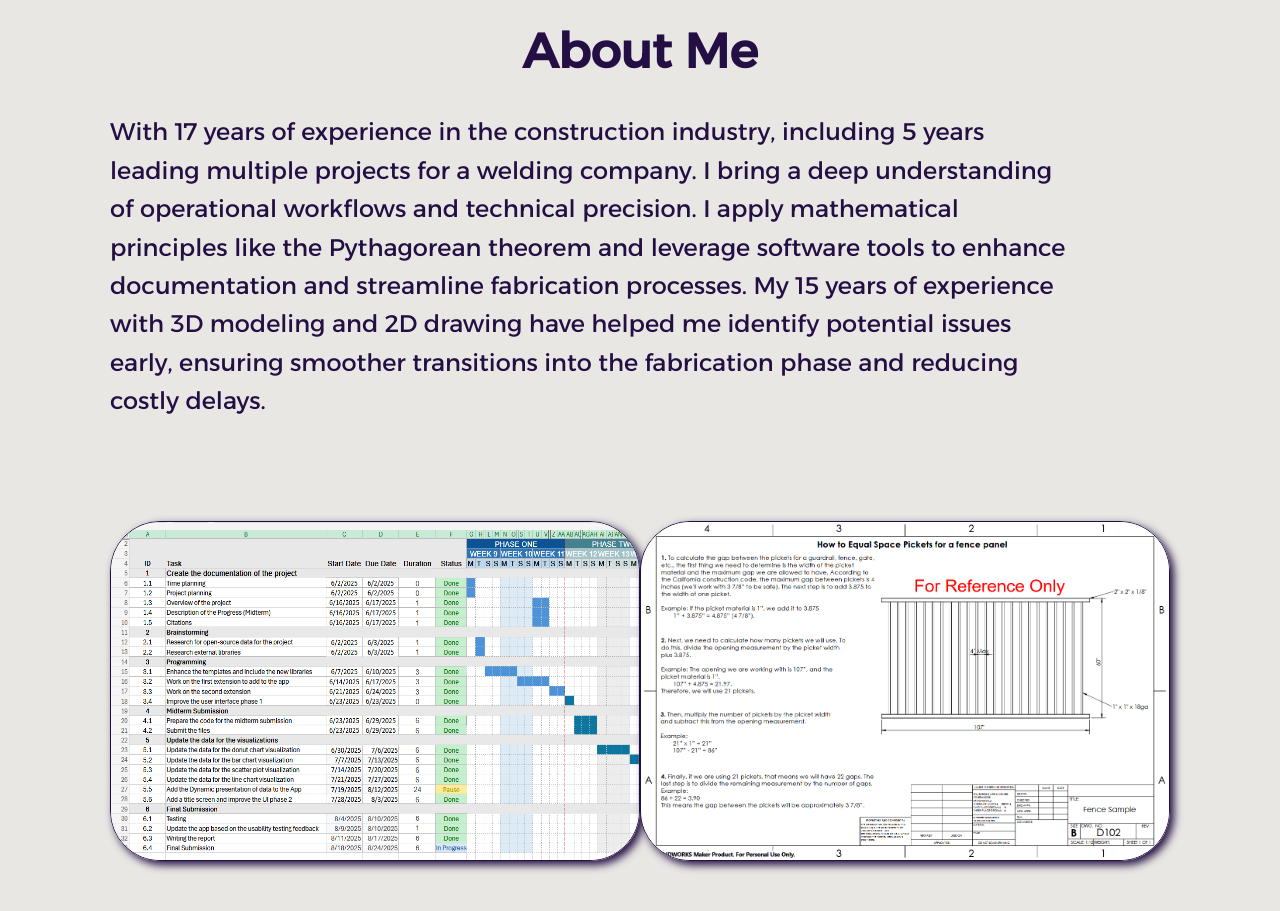
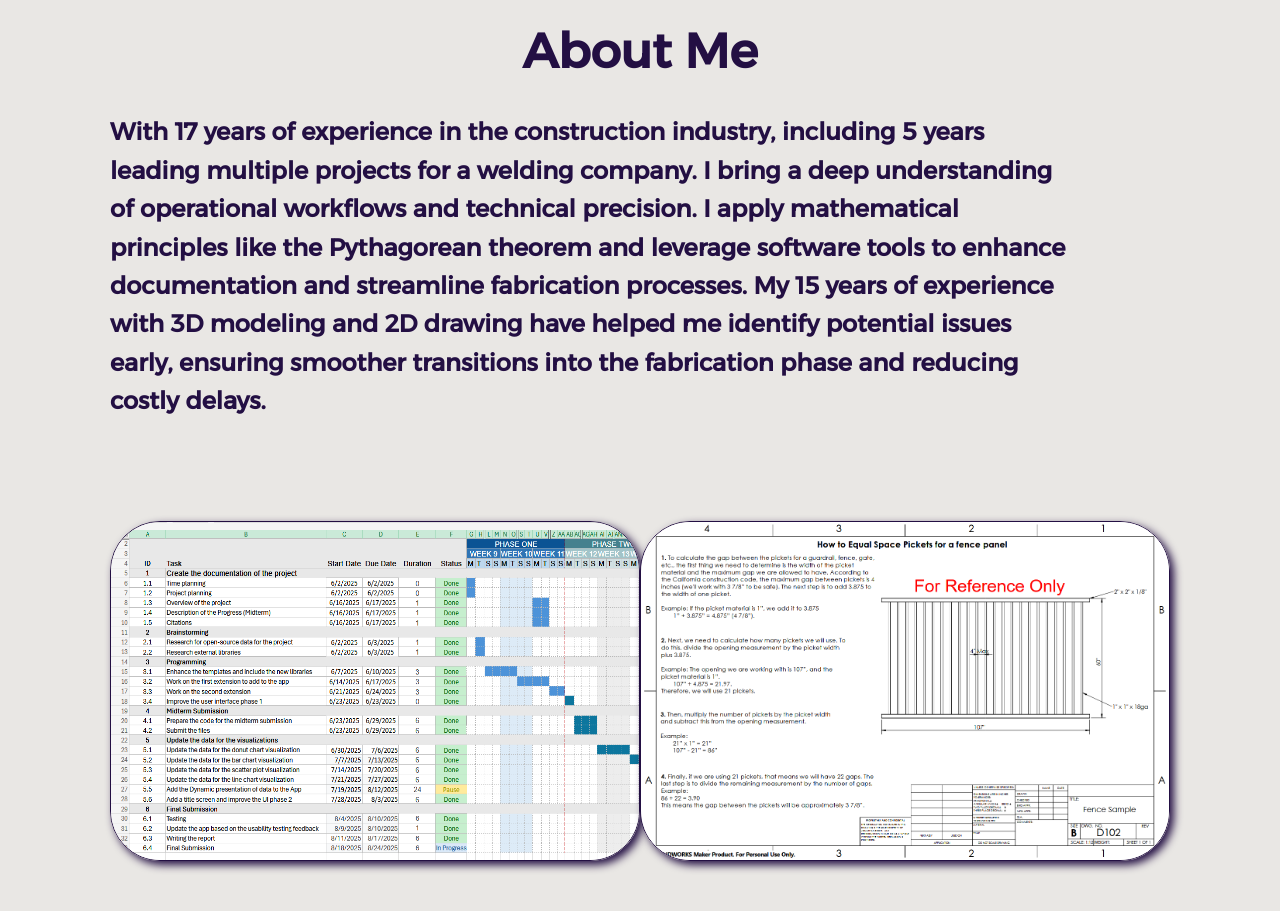
Before and after one commit to Hatonjan/pm-portfolio, a plain HTML site: page index.html in a window 1280 px wide. Shown: the part 925-1836 px from the top of the page. Drawn offline with Linux system fonts and the light colour scheme.

Commit message:
Adde a h4 tag to the fisrt article tag in the about section

```diff
--- a/index.html
+++ b/index.html
@@ -91,7 +91,7 @@
         <section id="about">
             <h2>About Me</h2>
             <article>
-                <p>
+                <h4>
                     With 17 years of experience in the construction industry, including 5 years leading
                     multiple projects for a welding company. I bring a deep understanding of operational workflows and
                     technical precision. I apply mathematical principles like the Pythagorean theorem
@@ -99,7 +99,7 @@
                     processes. My 15 years of experience with 3D modeling and 2D drawing have helped
                     me identify potential issues early, ensuring smoother transitions into the fabrication
                     phase and reducing costly delays.
-                </p>
+                </h4>
 
                 <div class="about-images">
                     <figure>
@@ -143,7 +143,6 @@
                             <a href="https://www.coursera.org/account/accomplishments/specialization/certificate/3MIIYA2LF70Q">
                                 IBM Data Science Professional Certificate</a> - Coursera Dec 2024
                         </li>
-                        <br>
                         <li>
                             <a href="https://www.coursera.org/account/accomplishments/specialization/certificate/J64B8R9RXGUX">
                                 Google IT Professional Certificate</a> - Coursera Feb 2025.
--- a/styles.css
+++ b/styles.css
@@ -196,7 +196,7 @@ section p {
     text-align: center;
 }
 
-#about p {
+#about p, h4 {
     color: var(--color-background);
     text-align: left;
     font-size: 1.5rem;
```
